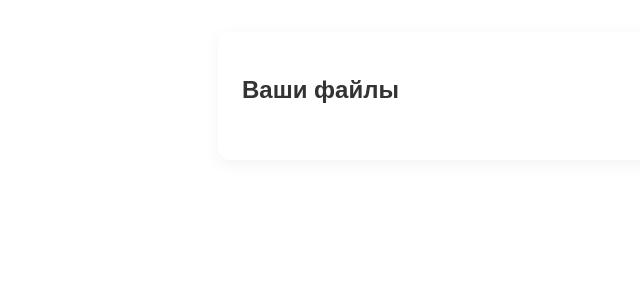
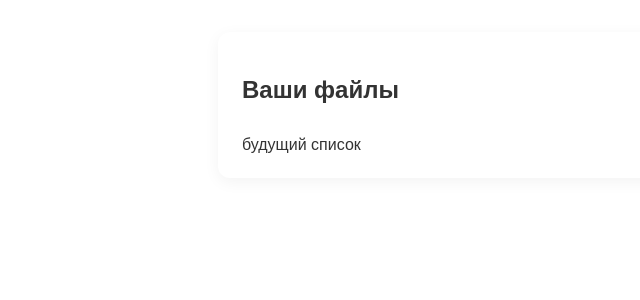
Before and after one commit to SoFunnyHah/RSHB_interview, a React (Create React App) app: page /folder/1 in a window 1280 px wide. Shown: the top 300 px of the page, without its empty margins (22-662 px from the left). Built offline with nearby package versions, Linux system fonts and the light colour scheme.

Commit message:
[master] getChildren & getItem logic + init FileList component

```diff
--- /dev/null
+++ b/src/components/FileList.tsx
@@ -0,0 +1,13 @@
+import React from 'react'
+import styles from '../styles/FileList.module.css'
+
+
+const FileList: React.FC = () => {
+
+return (
+    <ul className={styles.list}>
+        будущий список
+    </ul>
+)}
+
+export default FileList
--- a/src/pages/FileExplorer.tsx
+++ b/src/pages/FileExplorer.tsx
@@ -1,12 +1,17 @@
 import React, { useEffect } from 'react'
 import styles from '../styles/FileExplorer.module.css'
+import FileList from '../components/FileList'
+import Loader from '../components/Loader'
 import { useAppStore } from '../store/useAppStore'
-import Loader from '../components/Loader'
+import { useParams } from 'react-router-dom'
 
 
 const FileExplorer: React.FC = () => {
-   const store = useAppStore()
-
+  const store = useAppStore()
+  const {id} = useParams()
+  const currentId = parseInt(id ?? "", 10)
+  const currentItem = store.getItemById(currentId)
+  const items = store.getChildrenByParentId(currentId)
 
   useEffect(() => {
     if (store.items.length === 0) {
@@ -14,11 +19,11 @@ const FileExplorer: React.FC = () => {
     }
   }, [])
 
-  if (store.isLoading){
-    return (
-        <div className={styles.container}>
-            <Loader />
-        </div>
+  if (store.isLoading || !currentItem){
+      return (
+    <div className={styles.container}>
+      <Loader />
+    </div>
   )
   }
 
@@ -26,9 +31,14 @@ const FileExplorer: React.FC = () => {
     <div className={styles.container}>
       <div className={styles.header}>
         <div className={styles.leftGroup}>
-        <h2 className={styles.title}>Ваши файлы</h2>
+        <h2 className={styles.title}>{currentItem.name}</h2>
         </div>
       </div>
+    {items.length === 0 ? (
+        null
+    ) : (
+        <FileList />
+    )}
     </div>
   )
 }
--- a/src/store/useAppStore.ts
+++ b/src/store/useAppStore.ts
@@ -5,6 +5,8 @@ interface AppState {
   items: Item[]
   isLoading: boolean
   loadData: () => void
+  getChildrenByParentId: (parentId: number | null) => Item[]
+  getItemById: (id: number | null) => Item | undefined
 }
 
 const rawData: RawItem[] = [
@@ -17,7 +19,7 @@ const rawData: RawItem[] = [
   { id: 7, type: "dir", parentId: 6, name: "Глубокое вложение", isFavorite: false },
 ]
 
-export const useAppStore = create<AppState>((set) => ({
+export const useAppStore = create<AppState>((set, get) => ({
   items: [],
   isLoading: false,
 
@@ -44,5 +46,14 @@ loadData: () => {
 
     set({ items: Array.from(itemMap.values()), isLoading: false })
   }, 1000)
-}
+},
+
+  getChildrenByParentId: (parentId) => {
+    return get().items.filter(item => item.parentId === parentId)
+  },
+
+  getItemById: (id) => {
+    if(!id && id !== 0) return
+    return get().items.find(i => i.id === id)
+  }
 }))
--- /dev/null
+++ b/src/styles/FileList.module.css
@@ -0,0 +1,5 @@
+.list {
+  list-style: none;
+  padding: 0;
+  margin: 0;
+}
```
